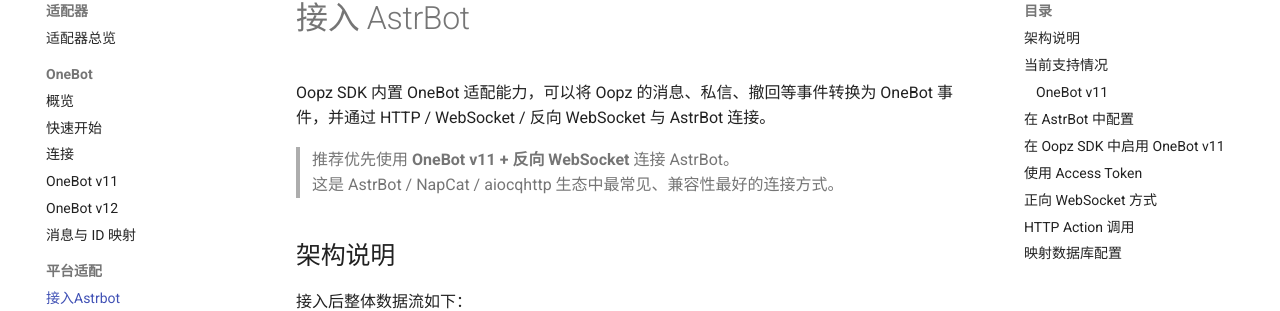
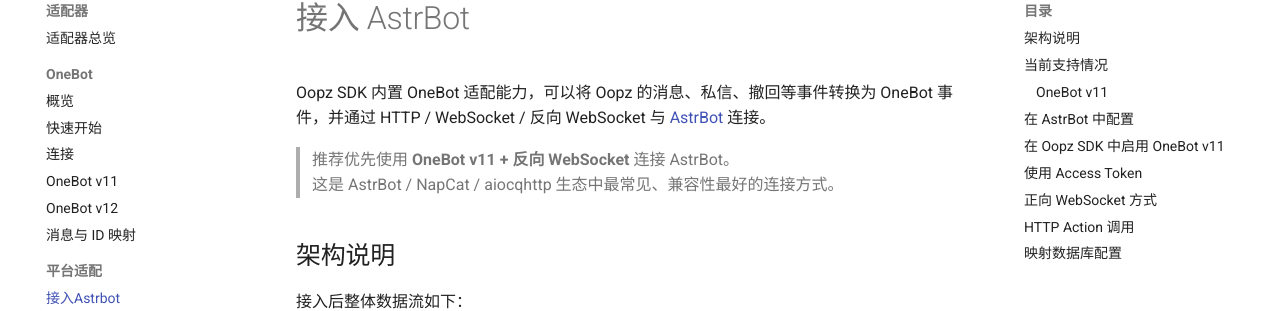
Before and after one commit to tangqingfeng7/Oopzbot-SDK, an MkDocs documentation site: the page built from docs/adapters/platform/astrbot.md, in a window 1280 px wide and 900 px high. Shown: the part 148-459 px from the top of the window. Built offline with MkDocs 1.6.1 and Material for MkDocs 9.7.7, drawn with Linux system fonts in a browser that asks for light colours; comment, search, counter and statistics services are not loaded; some of the changed lines change nothing that is shown.

```diff
--- a/docs/adapters/platform/astrbot.md
+++ b/docs/adapters/platform/astrbot.md
@@ -1,6 +1,6 @@
 # 接入 AstrBot
 
-Oopz SDK 内置 OneBot 适配能力，可以将 Oopz 的消息、私信、撤回等事件转换为 OneBot 事件，并通过 HTTP / WebSocket / 反向 WebSocket 与 AstrBot 连接。
+Oopz SDK 内置 OneBot 适配能力，可以将 Oopz 的消息、私信、撤回等事件转换为 OneBot 事件，并通过 HTTP / WebSocket / 反向 WebSocket 与 [AstrBot](https://github.com/AstrBotDevs/AstrBot) 连接。
 
 > 推荐优先使用 **OneBot v11 + 反向 WebSocket** 连接 AstrBot。
 > 这是 AstrBot / NapCat / aiocqhttp 生态中最常见、兼容性最好的连接方式。
```
